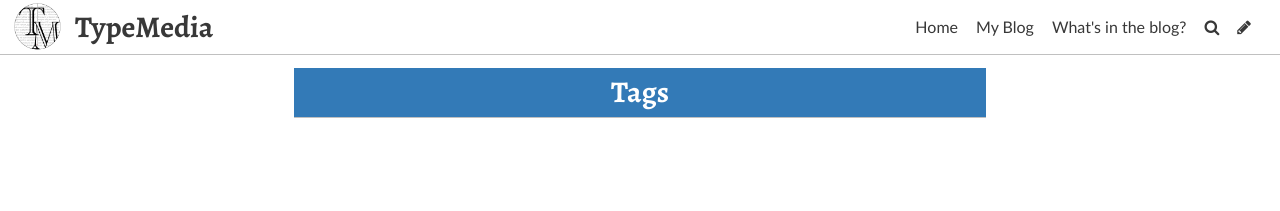
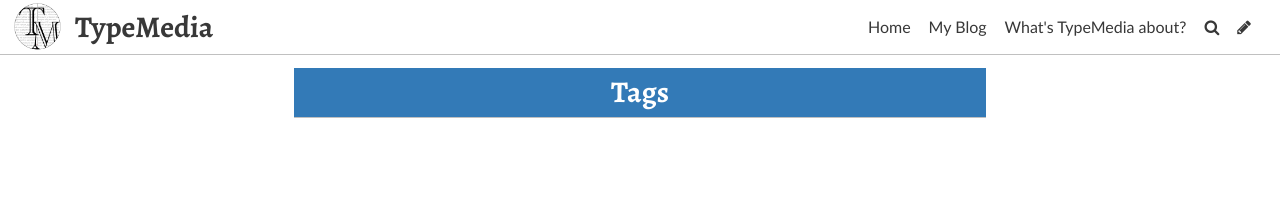
Before and after one commit to charlotteaashley/typo-design-template, a Jekyll site: the page built from pages/tags.md, in a window 1280 px wide. Shown: the top 211 px of the page. Built offline with Jekyll 4.4.1, drawn with Linux system fonts in a browser that asks for light colours; some web fonts are replaced.

Commit message:
Update Page “about”

```diff
--- a/pages/about.md
+++ b/pages/about.md
@@ -1,6 +1,6 @@
 ---
 header_feature_image: /uploads/log.jpg
-title: What's in the blog?
+title: What's TypeMedia about?
 image: ../uploads/photo-1523868157789-c313eb2f1ee9.webp
 subtitle: Passion for Print Typography
 permalink: /about/
```
